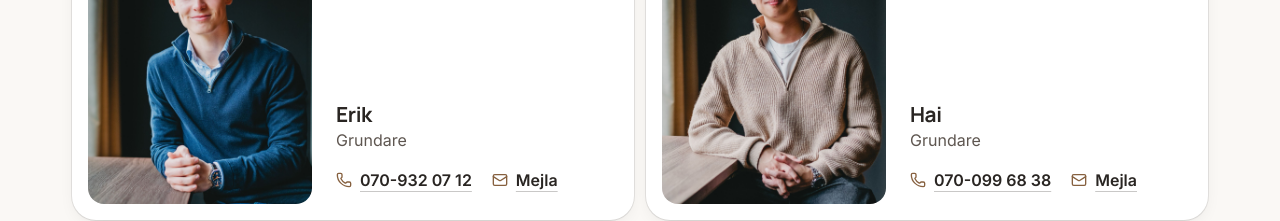
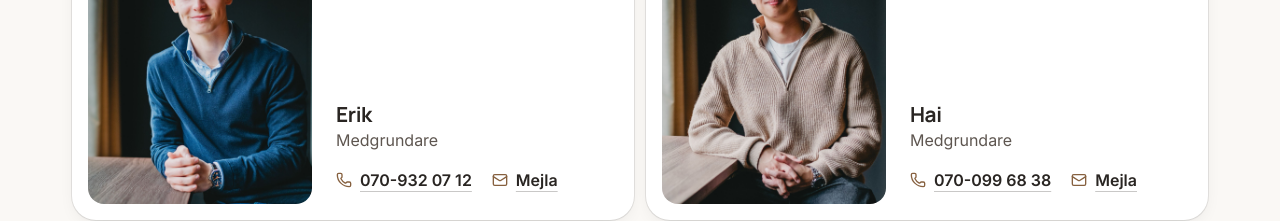
Before and after one commit to HaiDaPlug/respark, a Next.js app: page / in a window 1280 px wide. Shown: the part 5720-5941 px from the top of the page. Built offline with nearby package versions, Linux system fonts and the light colour scheme.

Commit message:
Medgrundare i stället för grundare i teamet
Co-Authored-By: Claude Opus 5.5 <noreply@anthropic.com>

```diff
--- a/src/konfig/sajt.ts
+++ b/src/konfig/sajt.ts
@@ -134,8 +134,8 @@ export const sajt = {
 
   /** Vi som står bakom tjänsten (sektionen Team). Namn, roll, bild och telefon fylls i när de finns. */
   team: [
-    { namn: "Erik", roll: "Grundare", bild: { src: "/team/erik.jpg", alt: "Erik" }, telefon: "070-932 07 12", epost: "erik@khyte.se" },
-    { namn: "Hai", roll: "Grundare", bild: { src: "/team/hai.jpg", alt: "Hai" }, telefon: "070-099 68 38", epost: "hai@khyte.se" },
+    { namn: "Erik", roll: "Medgrundare", bild: { src: "/team/erik.jpg", alt: "Erik" }, telefon: "070-932 07 12", epost: "erik@khyte.se" },
+    { namn: "Hai", roll: "Medgrundare", bild: { src: "/team/hai.jpg", alt: "Hai" }, telefon: "070-099 68 38", epost: "hai@khyte.se" },
   ] as Teammedlem[],
 
   /**
```
